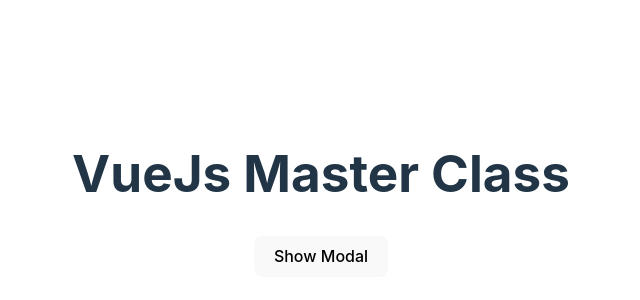
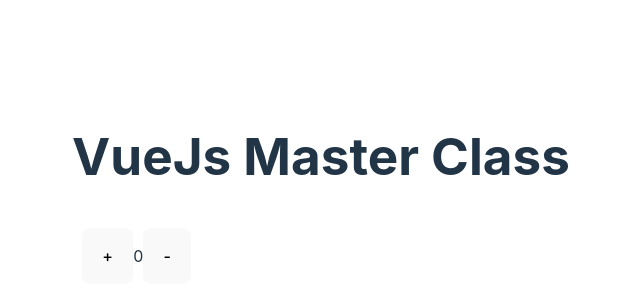
Before and after one commit to Nurunnahar1/vue.js, a Vue app in the folder another-class/vue_3/: page / in a window 1280 px wide. Shown: the part 206-506 px from the top of the page, without its empty margins (319-959 px from the left). Built offline with nearby package versions, Linux system fonts and the light colour scheme.

Commit message:
import component

```diff
--- a/another-class/vue_3/src/App.vue
+++ b/another-class/vue_3/src/App.vue
@@ -1,22 +1,12 @@
 <template>
   <h1>{{ title }}</h1>
-  <div class="">
-    <button @click="showModal = true">Show Modal</button>
-
-    <Teleport to="body">
-      <div v-if="showModal" class="modal">
-        <p>
-          Lorem ipsum dolor sit amet consectetur adipisicing elit. Saepe, atque?
-        </p>
-        <button @click="showModal = false">Close</button>
-      </div>
-    </Teleport>
-  </div>
+ <Counter/>
 </template>
 
 <script setup>
-import { ref, nextTick } from "vue";
+import { ref } from "vue";
+import Counter from "./components/Counter.vue";
+
 let title = ref("VueJs Master Class");
 
-const showModal = ref(false);
 </script>
--- /dev/null
+++ b/another-class/vue_3/src/components/Counter.vue
@@ -0,0 +1,23 @@
+<template>
+     <div class="counter">
+    <button @click="count++">+</button>
+    <p>{{ count }}</p>
+    <button @click="count--">-</button>
+  </div>
+</template>
+
+<script setup>
+import { ref, nextTick } from "vue";
+const count = ref(0);
+</script>
+
+
+
+<style scoped>
+.counter {
+  display: flex;
+  width: 100px;
+  justify-content: space-between;
+  padding: 10px;
+}
+</style>
```
